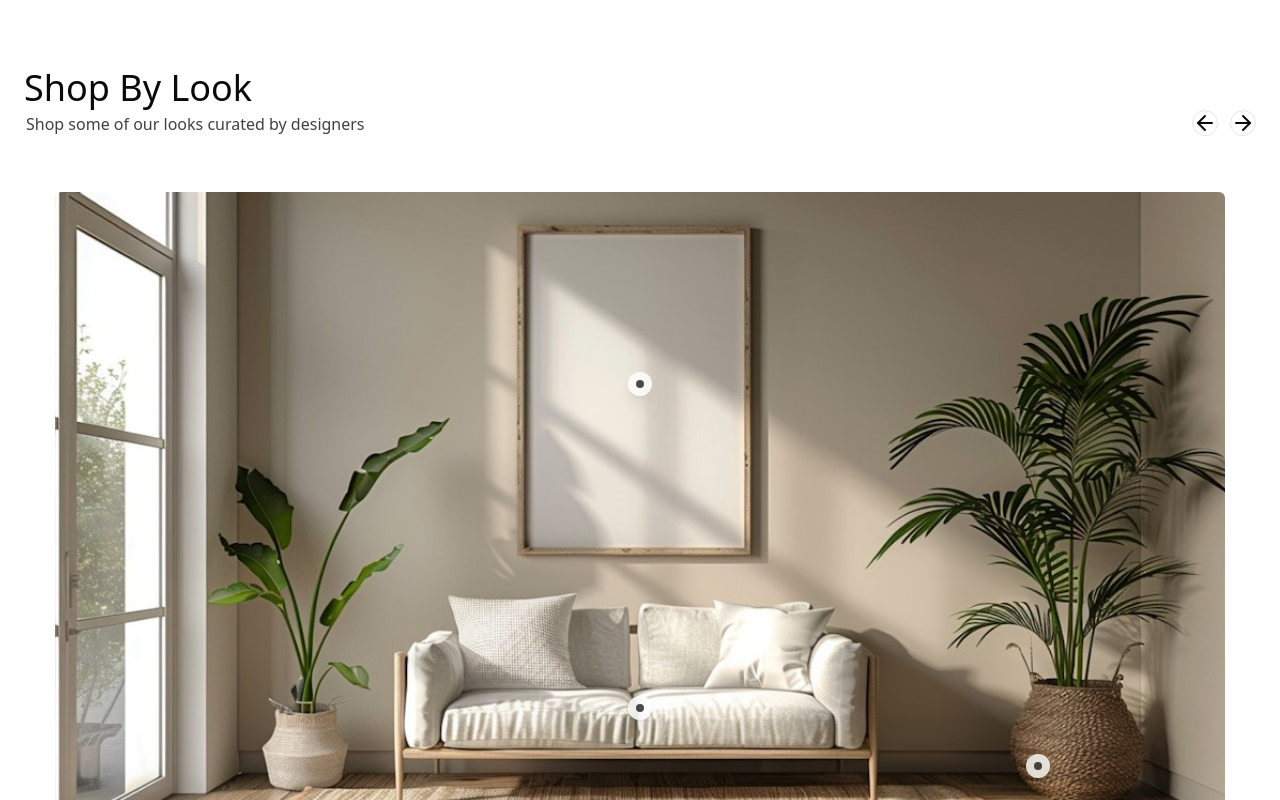
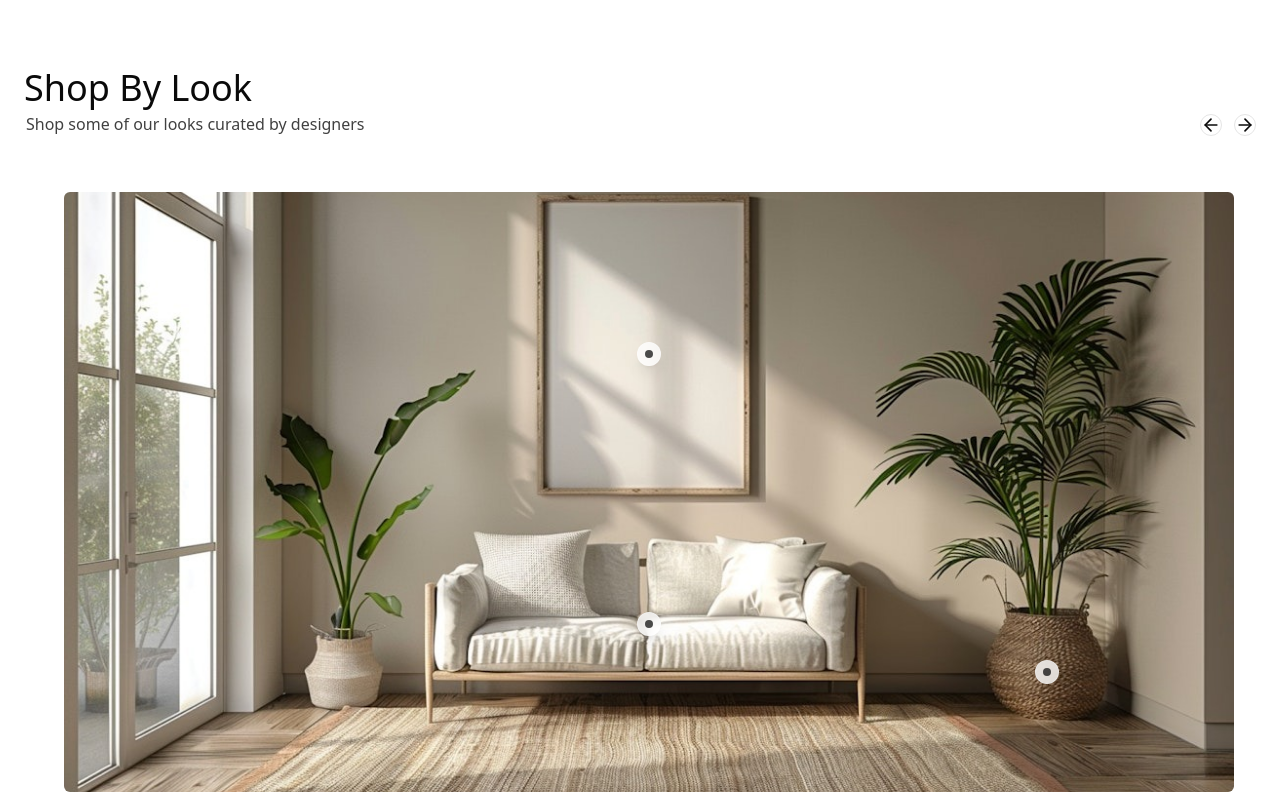
Before and after one commit to joshuadsouza500/harmoni, a Next.js app: page / in a window 1280 px wide. Shown: the part 1340-2140 px from the top of the page. Built offline with nearby package versions, Linux system fonts and the light colour scheme.

Commit message:
Looks carousel

```diff
--- a/app/components/CollectionLook.tsx
+++ b/app/components/CollectionLook.tsx
@@ -20,7 +20,7 @@ const CollectionLook = ({ image, products }: CollectionProps) => {
   return (
     <CarouselItem
       style={{ backgroundImage: `url(${image})`, position: "relative" }}
-      className="w-full h-full bg-no-repeat bg-center bg-cover rounded-md"
+      className="w-[95%] h-full bg-no-repeat bg-center bg-cover rounded-md mx-8 xl:mx-10"
     >
       {products.map((product, index) => (
         <ProductHotspot key={index} product={product} />
--- a/app/components/ProductHotspot.tsx
+++ b/app/components/ProductHotspot.tsx
@@ -17,11 +17,11 @@ const ProductHotspot = ({ product }: { product: Product }) => {
       <HoverCard>
         <HoverCardTrigger>
           <div
-            className="w-6 h-6 rounded-full bg-white/80 backdrop-blur-sm border border-white/20 shadow-lg cursor-pointer
+            className="size-5 md:size-6 rounded-full bg-white/80 backdrop-blur-sm border border-white/20 shadow-lg cursor-pointer
                     flex items-center justify-center
                     transition-all duration-300 hover:scale-110 hover:bg-white"
           >
-            <div className="size-2 rounded-full bg-black/70" />
+            <div className="size-1.5 md:size-2 rounded-full bg-black/70" />
           </div>
         </HoverCardTrigger>
         <HoverCardContent className="w-52 lg:w-56 xl:w-64 p-1 xl:p-3 bg-white/95 backdrop-blur-md border border-white/20 shadow-xl">
--- a/app/sections/Collection.tsx
+++ b/app/sections/Collection.tsx
@@ -125,8 +125,8 @@ const Collection = () => {
           </span>
         </div>
         {/**The error message indicates that you are trying to assign an array of objects with a specific structure to a type that expects an empty array... solved by creating a type for product */}
-        <section className=" pt-14 w-[97%] md:w-[95%]  mx-auto ">
-          <CarouselContent className="relative  basis-auto  space-x-10  h-[30vh] md:h-[40vh] lg:h-[85vh] xl:h-[90vh] 2xl:h-[70vh] ">
+        <section className=" pt-14   mx-auto ">
+          <CarouselContent className="relative  basis-auto  h-[30vh] md:h-[45vh]   lg:h-[75vh] 2xl:h-[70vh]  ">
             {looks.slice(0, 3).map((look) => (
               <CollectionLook
                 key={look.id}
--- a/components/ui/hover-card.tsx
+++ b/components/ui/hover-card.tsx
@@ -1,13 +1,13 @@
-"use client"
+"use client";
 
-import * as React from "react"
-import * as HoverCardPrimitive from "@radix-ui/react-hover-card"
+import * as React from "react";
+import * as HoverCardPrimitive from "@radix-ui/react-hover-card";
 
-import { cn } from "@/lib/utils"
+import { cn } from "@/lib/utils";
 
-const HoverCard = HoverCardPrimitive.Root
+const HoverCard = HoverCardPrimitive.Root;
 
-const HoverCardTrigger = HoverCardPrimitive.Trigger
+const HoverCardTrigger = HoverCardPrimitive.Trigger;
 
 const HoverCardContent = React.forwardRef<
   React.ElementRef<typeof HoverCardPrimitive.Content>,
@@ -17,13 +17,14 @@ const HoverCardContent = React.forwardRef<
     ref={ref}
     align={align}
     sideOffset={sideOffset}
+    side="top"
     className={cn(
       "z-50 w-64 rounded-md border bg-popover p-4 text-popover-foreground shadow-md outline-none data-[state=open]:animate-in data-[state=closed]:animate-out data-[state=closed]:fade-out-0 data-[state=open]:fade-in-0 data-[state=closed]:zoom-out-95 data-[state=open]:zoom-in-95 data-[side=bottom]:slide-in-from-top-2 data-[side=left]:slide-in-from-right-2 data-[side=right]:slide-in-from-left-2 data-[side=top]:slide-in-from-bottom-2",
       className
     )}
     {...props}
   />
-))
-HoverCardContent.displayName = HoverCardPrimitive.Content.displayName
+));
+HoverCardContent.displayName = HoverCardPrimitive.Content.displayName;
 
-export { HoverCard, HoverCardTrigger, HoverCardContent }
+export { HoverCard, HoverCardTrigger, HoverCardContent };
```
